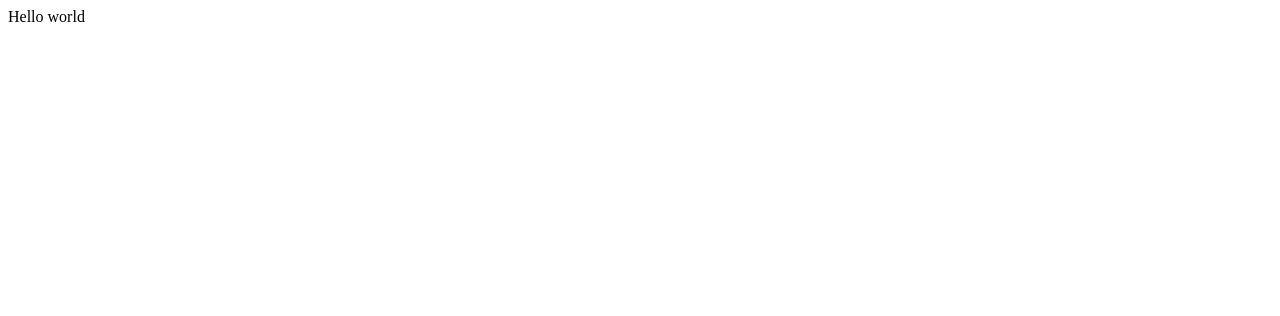
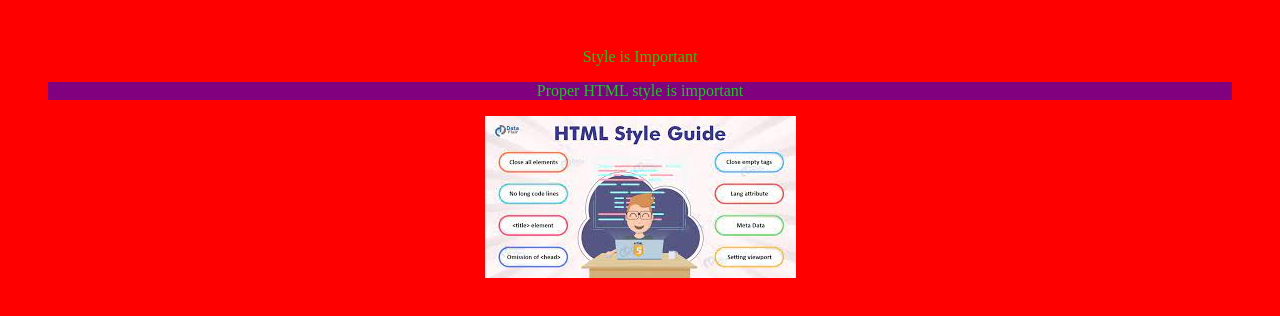
Before and after one commit to ICS20-Programming-WillM/Unit1-03-HTML-Style, a plain HTML site: page index.html in a window 1280 px wide. Drawn offline with Linux system fonts and the light colour scheme.

Commit message:
made code

```diff
--- a/index.html
+++ b/index.html
@@ -1,23 +1,25 @@
-<!DOCTYPE html>
-<html>
-
-<head>
-  <meta charset="utf-8">
-  <meta name="viewport" content="width=device-width">
-  <title>replit</title>
-  <link href="style.css" rel="stylesheet" type="text/css" />
-</head>
-
-<body>
-  Hello world
-  <script src="script.js"></script>
-
-  <!--
-  This script places a badge on your repl's full-browser view back to your repl's cover
-  page. Try various colors for the theme: dark, light, red, orange, yellow, lime, green,
-  teal, blue, blurple, magenta, pink!
-  -->
-  <script src="https://replit.com/public/js/replit-badge-v2.js" theme="dark" position="bottom-right"></script>
-</body>
-
+<DOCTYPE html>
+<!-- ICS20-Unit1-03-Style -->
+<html lang="en-ca">
+  <head>
+    <meta charset="utf-8">
+    <meta name="description" content="Will's First Webpage With Proper Style">
+    <meta name="keyword" content="Immaculata ICS2O">
+    <meta name="author" content="Will McGregor">
+    <meta name="viewport" content="width=device-width, initial-scale=1.0">
+    <title>Will's First Webpage With Proper Style</title>
+  </head>
+  <style>
+  #my-header {
+    background-color:rgb(300, 54, 217);
+    color: hsl(122, 77%, 44%);
+    padding: 40px;
+    text-align: center;
+  }
+  </style>
+  <body style= "background-color: red;"
+    <h1 id="my-header"> Style is Important </h1>
+    <p style="background-color: purple;"> Proper HTML style is important </p>
+    <img src="./Images/download (1).jfif" alt="download (1).jfif">
+  </body>
 </html>
```
Also changed, not shown: Images/download (1).jfif (added), Images/image.jpeg (added).
